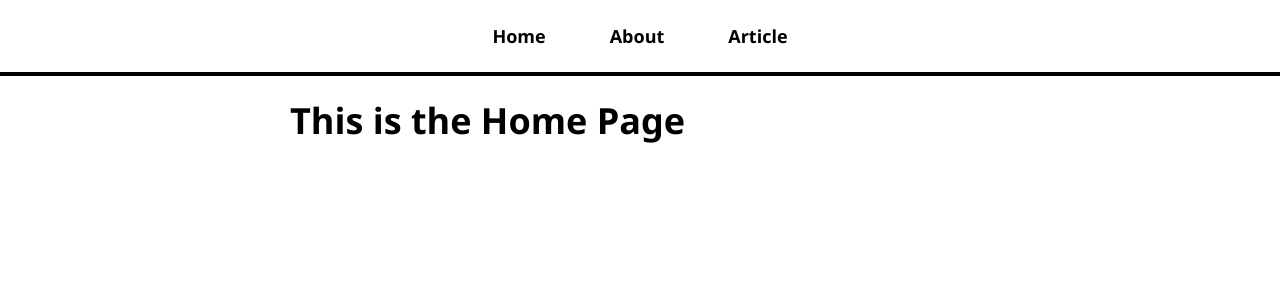
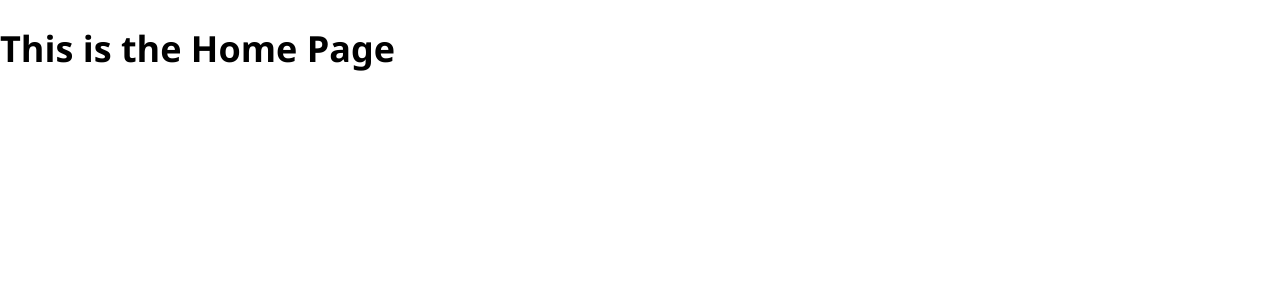
Before and after one commit to ar1936/myblog, a React (Create React App) app: page / in a window 1280 px wide. Shown: the top 300 px of the page. Built offline with nearby package versions, Linux system fonts and the light colour scheme; the HTML template or start-up script is replaced by a standard one.

Commit message:
Revert "NavBar added"
This reverts commit ee84546cd3e2cc6aeae9c15ca05aef4c082cc01a.

```diff
--- a/src/App.js
+++ b/src/App.js
@@ -5,30 +5,29 @@ import ArticlePage from './pages/ArticlePage';
 import ArticlesListPage from './pages/ArticlesListPage';
 import HomePage from './pages/HomePage';
 import NotFoundPage from './pages/NotFoundPage';
-import NavBar from './NavBar';
 
 function App() {
   return (
     <BrowserRouter>
-      <div className='App'>
-        <NavBar/>
-        <div id='page-body'>
-          <Routes>
+      <div>
+        <Routes>
 
-            <Route path="/" element={<HomePage />} />
+          <Route path="/about" element={<AboutPage/>} />
 
-            <Route path="/about" element={<AboutPage/>} />
+          <Route path="/articles" element={<ArticlePage/>} />
 
-            <Route path="/articles" element={<ArticlePage/>} />
+          <Route path="/articles/:articleId" element={<ArticlesListPage/>} />
 
-            <Route path="/articles/:articleId" element={<ArticlesListPage/>} />
 
-            <Route path="/notfound" element={<NotFoundPage/>} />
+          <Route path="/" element={<HomePage/>}/>
 
-          </Routes>
-        </div>
+          <Route path="/notfound" element={<NotFoundPage/>} />
+
+
+        </Routes>
       </div>
     </BrowserRouter>
+
   );
 }
 
--- a/src/NavBar.js
+++ /dev/null
@@ -1,19 +0,0 @@
-import { Link } from "react-router-dom";
-const NavBar = () =>{
-    return(
-        <nav>
-            <ul>
-                <li>
-                    <Link to='/'>Home</Link>
-                </li>
-                <li>
-                    <Link to='/about'>About</Link>
-                </li>
-                <li>
-                    <Link to='/articles'>Article</Link>
-                </li>
-            </ul>
-        </nav>
-    )
-}
-export default NavBar;
```
